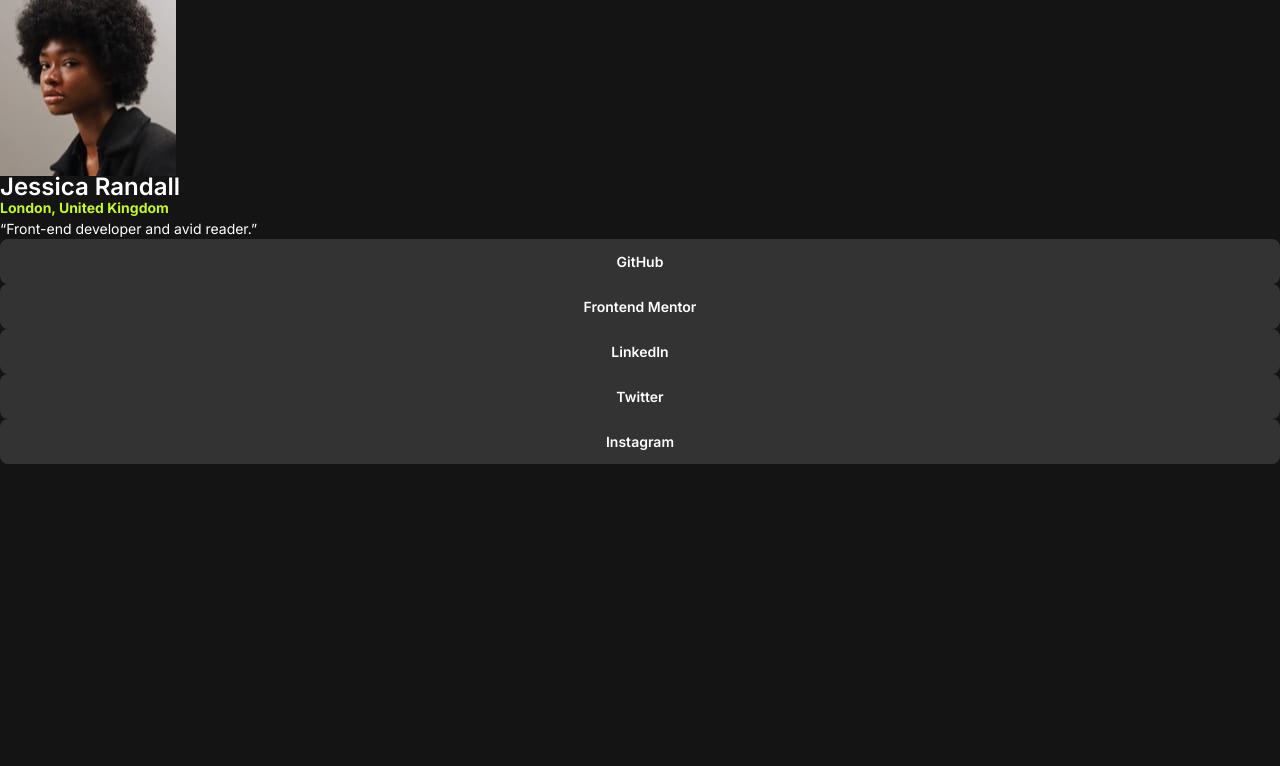
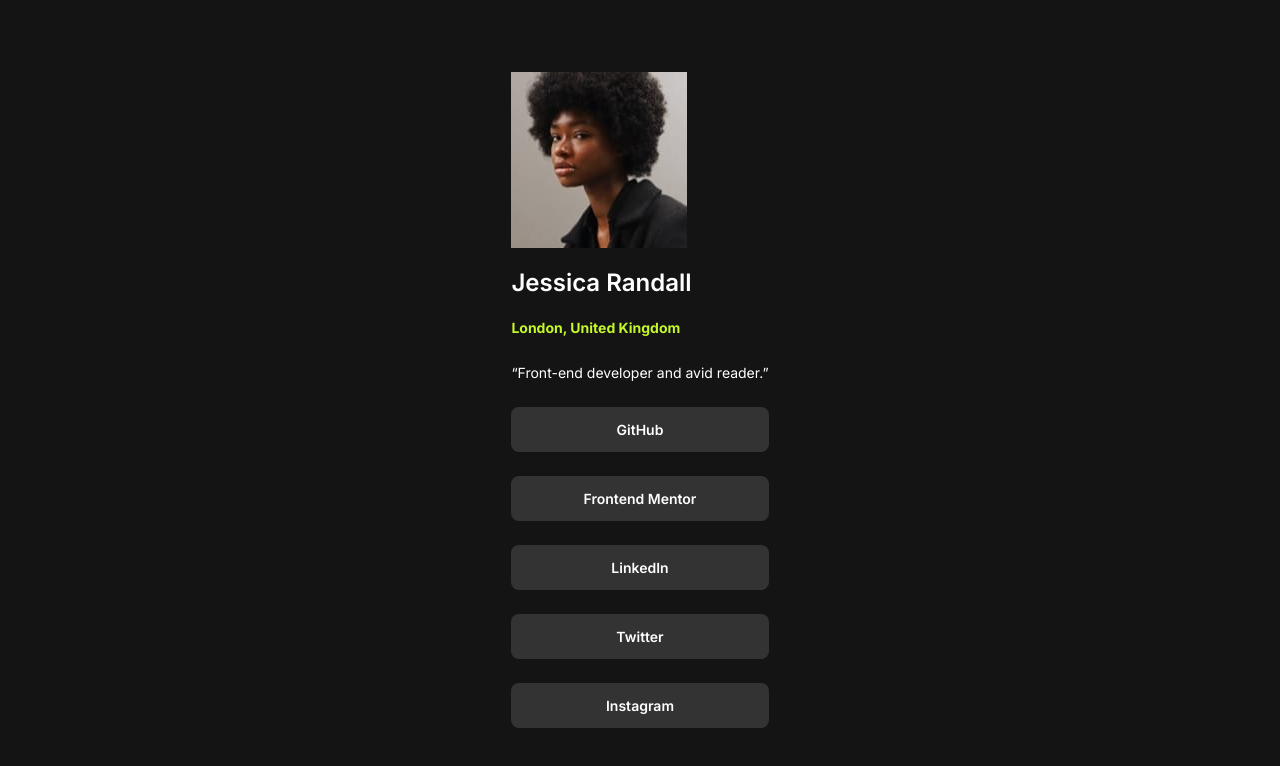
Before and after one commit to dave-cross/Frontend-Mentor-social-links-profile-solution, a plain HTML site: page index.html in a window 1280 px wide. Drawn offline with Linux system fonts and the light colour scheme.

Commit message:
style: add composition styles

```diff
--- a/index.html
+++ b/index.html
@@ -23,22 +23,22 @@
     <link rel="stylesheet" href="style.css" />
   </head>
   <body>
-    <main>
-      <article class="card">
+    <main class="challenge-wrapper">
+      <article class="card flow">
         <picture class="card__image"
           ><img
             src="assets/images/avatar-jessica.jpeg"
             alt="Portrait of Jessica"
         /></picture>
 
-        <div class="card__content">
-          <hgroup class="card__info">
+        <div class="card__content flow">
+          <hgroup class="card__info flow">
             <h2>Jessica Randall</h2>
             <p><strong>London, United Kingdom</strong></p>
           </hgroup>
           <p class="card__quote"><q>Front-end developer and avid reader.</q></p>
           <nav class="card__links">
-            <ul role="list">
+            <ul role="list" class="flow">
               <li>
                 <a href="#" class="button">GitHub</a>
               </li>
--- a/style.css
+++ b/style.css
@@ -20,6 +20,8 @@
   --text-preset-1: 24px;
   --text-preset-2: 14px;
   --line-preset-1: 150%;
+
+  --small-viewport-width: 456px;
 }
 
 * {
@@ -82,3 +84,17 @@ picture {
     --link-text-color: var(--grey-900);
   }
 }
+
+.flow > * + * {
+  margin-block-start: var(--flow-space, var(--space-300));
+}
+
+.challenge-wrapper {
+  --max-child-width: var(--small-viewport-width, 320px);
+
+  display: grid;
+  place-items: center;
+  min-height: 100vh;
+  padding: var(--space-300)
+    max(var(--space-300), calc(50% - var(--max-child-width) / 2));
+}
```
